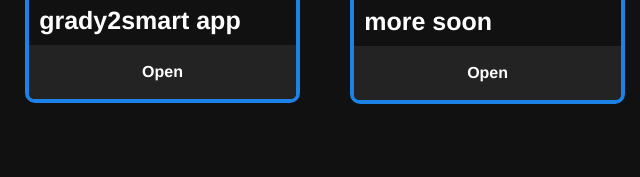
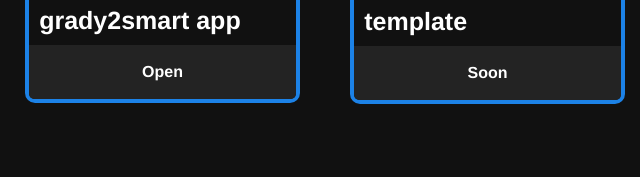
Before and after one commit to gamemaker-lol/freedns-site-4, a plain HTML site: page projects.html in a window 1280 px wide. Shown: the part 371-548 px from the top of the page, 640-1280 px from the left. Drawn offline with Linux system fonts and the light colour scheme; a script that the page names is missing; a web font is replaced by a local one.

Commit message:
Update projects.html

```diff
--- a/projects.html
+++ b/projects.html
@@ -37,8 +37,8 @@
                 <div class="col span_1_of_4">
                     <div class="card">
                         <img src="img/more.jpeg">
-                        <h1>more soon</h1>
-                        <a href="index.html">Open</a>
+                        <h1>template</h1>
+                        <a href="index.html">Soon</a>
                     </div>
                 </div>
             </div>
```
